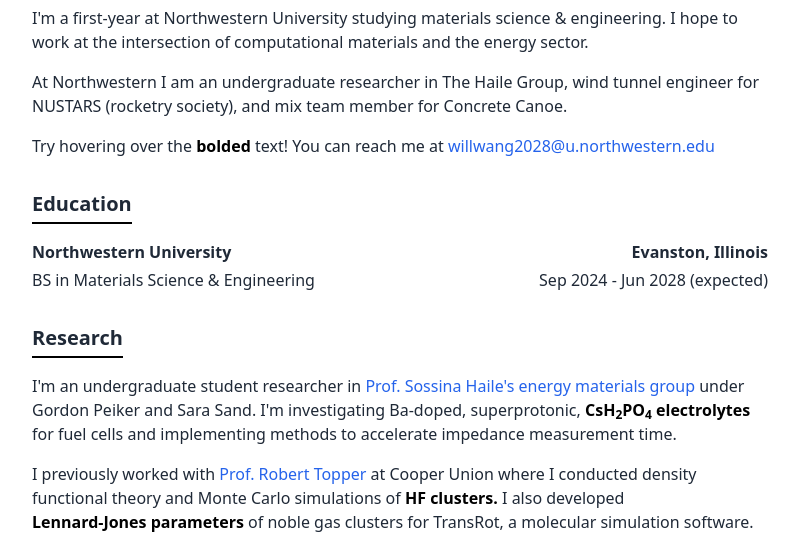
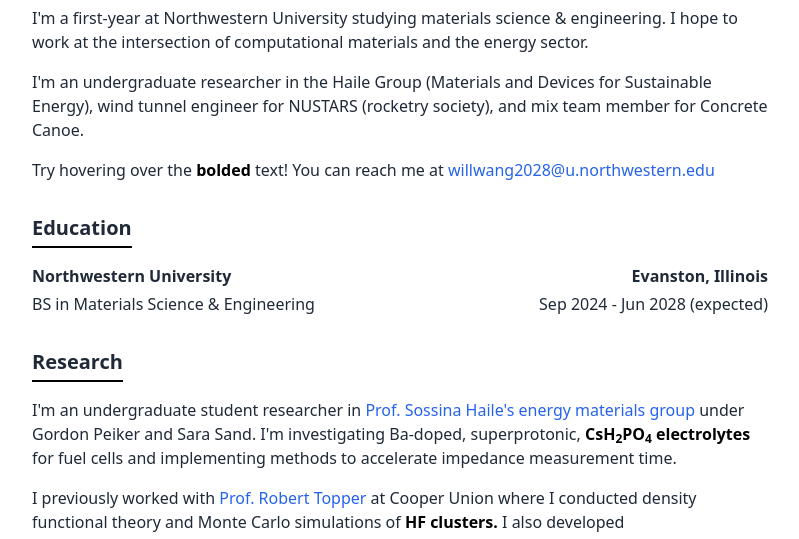
Before and after one commit to wwang-8/personal-site, a website: page index.html in a window 1280 px wide. Shown: the part 211-750 px from the top of the page, without its empty margins (240-1039 px from the left). Drawn offline with nearby package versions, Linux system fonts and the light colour scheme.

Commit message:
more updates

```diff
--- a/index.html
+++ b/index.html
@@ -117,7 +117,7 @@
         I'm a first-year at <span class="hide-sm">Northwestern University</span><span class="show-sm hidden">Northwestern</span> studying materials science & engineering. I hope to work at the intersection of computational materials and the energy sector.
       </p>
       <p class="mb-4">
-        At Northwestern I am an undergraduate researcher in The Haile Group, wind tunnel engineer for NUSTARS (rocketry society), and mix team member for Concrete Canoe.
+        I'm an undergraduate researcher in the Haile Group (Materials and Devices for Sustainable Energy), wind tunnel engineer for NUSTARS (rocketry society), and mix team member for Concrete Canoe.
       </p>
       <p>
         <span>
```
